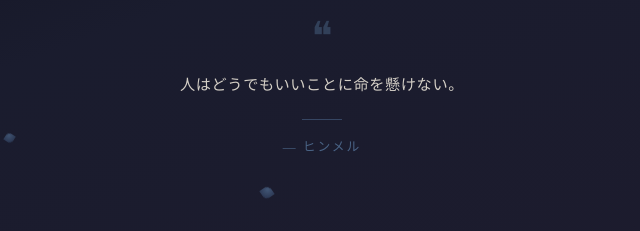
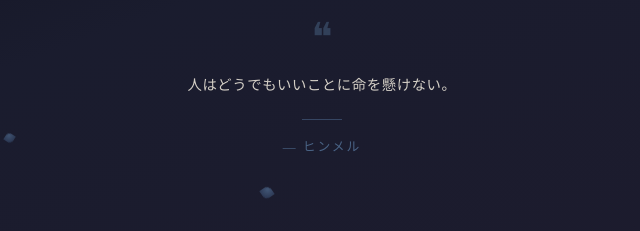
Before and after one commit to kankimatsuyama/frieren-quotes, a plain HTML site: page index.html in a window 1280 px wide. Shown: the part 319-550 px from the top of the page, 318-958 px from the left. Drawn offline with Linux system fonts and the light colour scheme.

Commit message:
Update index.html

```diff
--- a/index.html
+++ b/index.html
@@ -105,7 +105,7 @@
   }
 
   .quote-text {
-    font-size: 0.95rem;
+    font-size: 0.9rem;
     font-weight: 300;
     line-height: 2;
     letter-spacing: 0.04em;
```
